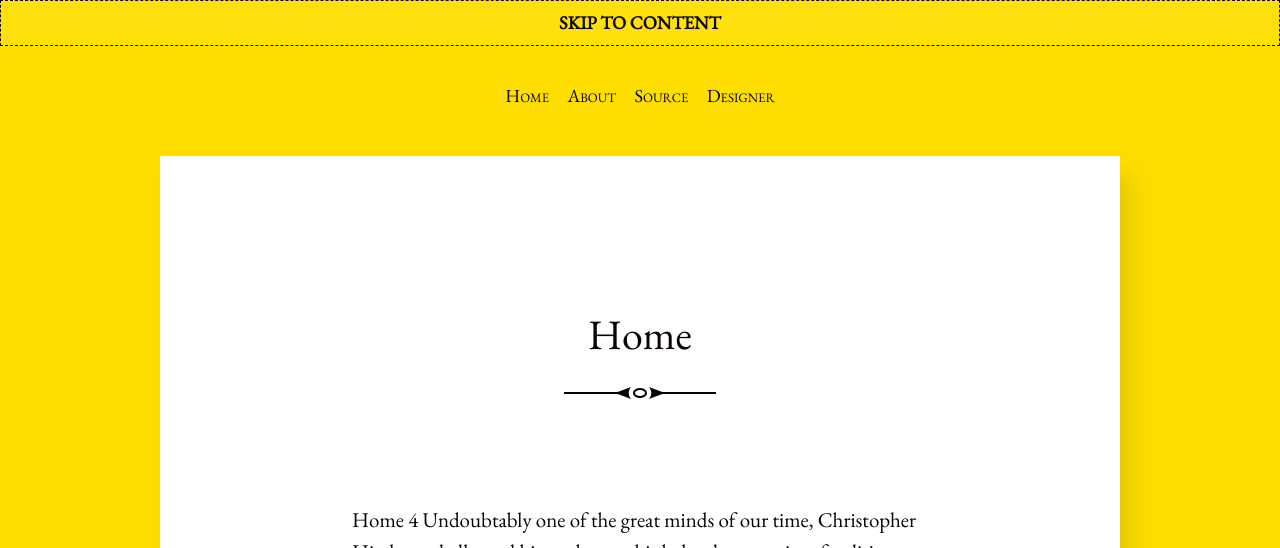
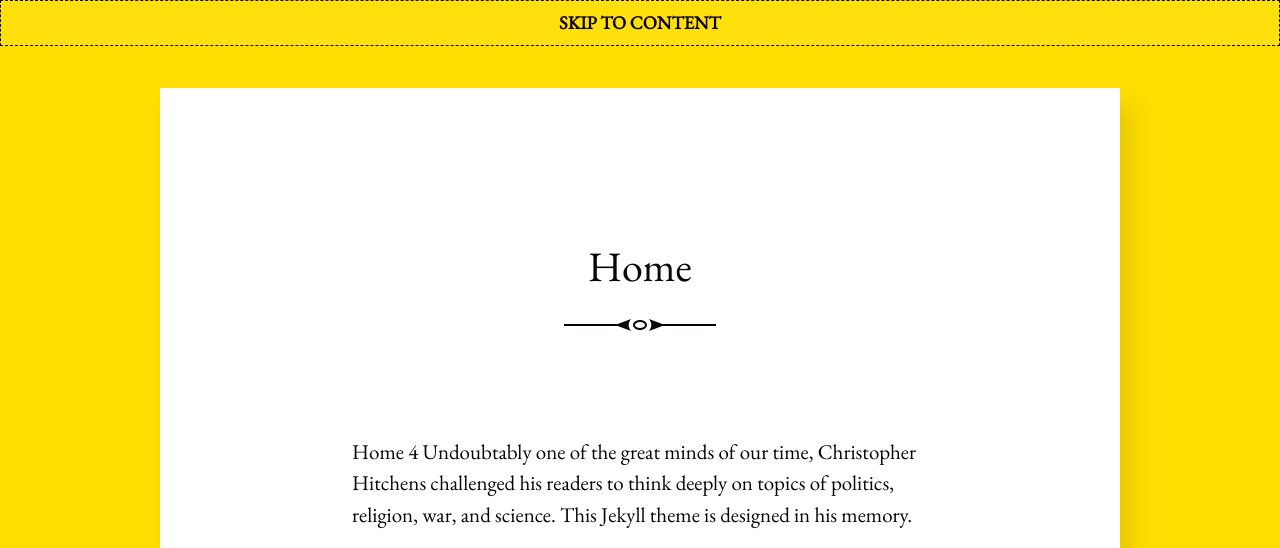
Before and after one commit to jwold/woldwrites, a Jekyll site: the page built from index.html, in a window 1280 px wide and 900 px high, cut to the strip 0-548 px from the top of the window. Built offline with Jekyll 4.4.1, drawn with Linux system fonts in a browser that asks for light colours; the list of posts is cut into pages by our own code; some of the changed text lies outside the part shown.

Commit message:
Trying to remove the header

```diff
--- a/_includes/menu.html
+++ b/_includes/menu.html
@@ -1,4 +1,4 @@
-{% assign menu = site.data.menu %}
+<!--{% assign menu = site.data.menu %}
 
 {% if menu %}
   <nav class="site-navigation" role="navigation">
@@ -23,4 +23,4 @@
     {% endfor %}
     </ul>
   </nav>
-{% endif %}
+{% endif %}-->
```
